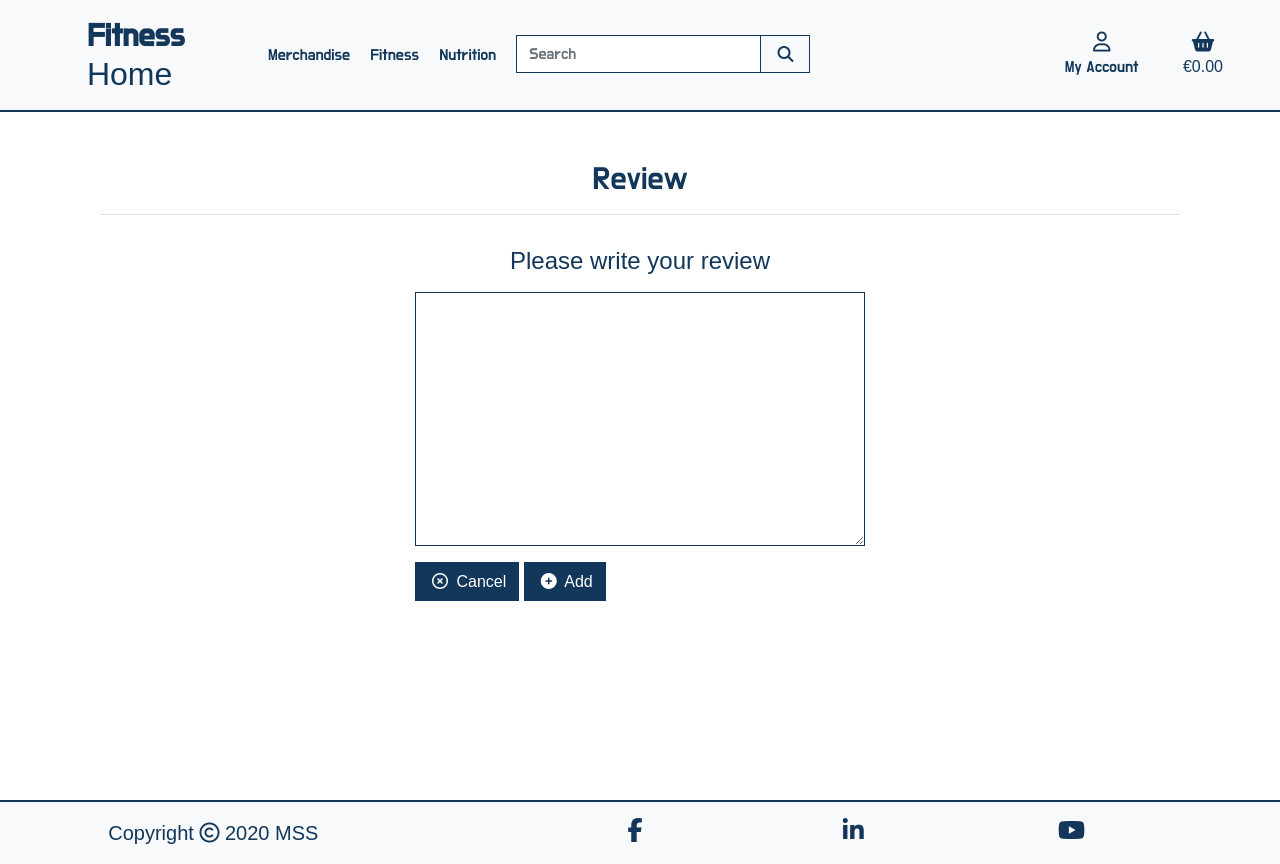
After one commit to sohailshams/fitness-home, a Django app: page /reviews/add/ in a window 1280 px wide. The commit adds this page. Run offline with Django 3.2, Linux system fonts and the light colour scheme; some libraries are stand-ins or nearby versions.

Commit message:
Added add_review.html-copied form add_product & adjusted

```diff
--- /dev/null
+++ b/review/templates/review/add_review.html
@@ -0,0 +1,45 @@
+{% extends 'base.html' %}
+{% load static %}
+
+{% block page_header %}
+<div class="container header-container">
+    <div class="row">
+        <div class="col"></div>
+    </div>
+</div>
+{% endblock %}
+
+{% block content %}
+<div class="overlay"></div>
+<div class="container">
+    <div class="row">
+        <div class="col text-center">
+            <h2 class="font-do-hyeon text-blue">Review</h2>
+            <hr class="bg-light"/>
+        </div>
+    </div>
+    <div class="row">
+        <div class="col-12">
+            <h4 class="text-blue mt-3 text-center">Please write your review</h4>
+            <form method="POST" action="{% url 'add_review' %}" class="form mb-2 mt-3 text-blue product-add-form management-form" enctype="multipart/form-data">
+                {% csrf_token %}
+                {{ form | crispy }}
+                <div class="mb-3">
+                    <a class="btn bg-blue text-white rounded-0" href="{% url 'reviews' %}">
+                        <span class="icon">
+                            <i class="far fa-times-circle"></i>
+                        </span>
+                        <span>Cancel</span>
+                    </a>
+                    <button class="btn bg-blue text-white rounded-0" type="submit">
+                        <span class="icon">
+                            <i class="fas fa-plus-circle"></i>
+                        </span>
+                        <span>Add</span>
+                    </button>
+                </div>
+            </form>
+        </div>
+    </div>
+</div>
+{% endblock %}
--- a/review/urls.py
+++ b/review/urls.py
@@ -3,4 +3,6 @@ from . import views
 
 urlpatterns = [
     path('', views.all_reviews, name='reviews'),
+    path('add/', views.add_review, name='add_review'),
+
 ]
--- a/static/css/base.css
+++ b/static/css/base.css
@@ -193,6 +193,10 @@ footer {
     padding: 0 10px;
 }
 
+/*---------------------------review add form*/
+.review-input-form, textarea.form-control {
+    min-height: 200px !important;
+}
 /*---------------------------media query*/
 @media (max-width: 991px) {
     .header-container {
```
